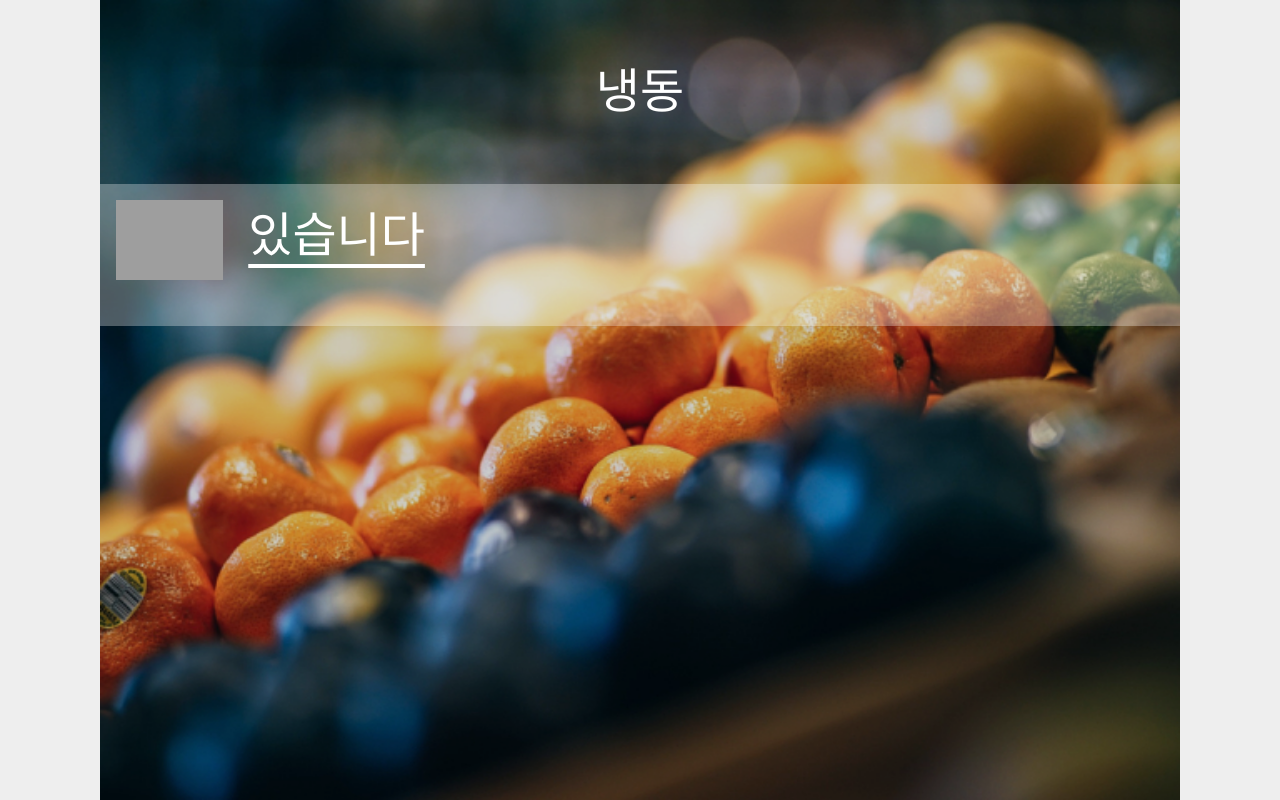
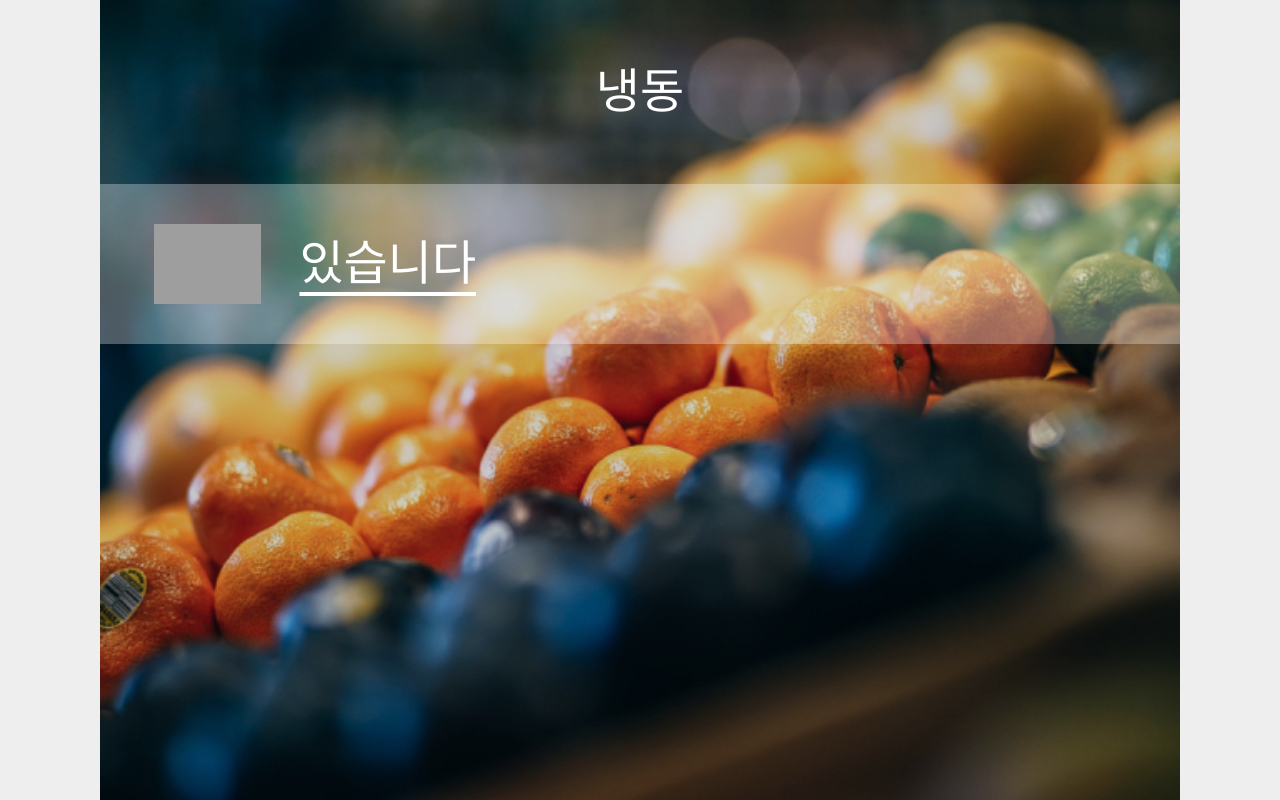
Before and after one commit to hokim2407/RefrigeratorInMyHand, a React (Create React App) app: page /result in a window 1280 px wide. Built offline with nearby package versions, Linux system fonts and the light colour scheme; grey boxes are pictures that could not be loaded; a web font is replaced by a local one.

Commit message:
fix:result-page-css

```diff
--- a/src/fillPage.css
+++ b/src/fillPage.css
@@ -52,8 +52,17 @@ li.list {
   display: flex;
   margin: 0;
   margin-bottom: 10px;
-  height: min(10vw, 9rem);
+  height: min(8vw, 9rem);
   padding: 5px 50px;
   background-color: #00000075;
   justify-content: space-between;
 }
+
+li.list-white {
+  display: flex;
+  margin: 0;
+  background: transparent;
+  height: min(5vw, 4rem);
+  padding: 5px 3rem;
+  justify-content: space-between;
+}
--- a/src/result.js
+++ b/src/result.js
@@ -10,7 +10,7 @@ function Result() {
 
   var year = today.getFullYear();
   var month = ("0" + (today.getMonth() + 1)).slice(-2);
-  var day = ("0" + (today.getDate()) + 6).slice(-2);
+  var day = ("0" + today.getDate() + 6).slice(-2);
 
   let imminentDate = year + "-" + month + "-" + day;
   console.log(imminentDate);
@@ -44,15 +44,14 @@ function Result() {
       image[i] = "./icon/imo-good.png";
     } else if (state === 1) {
       image[i] = "./icon/imo-imminent.png";
-    }
-    else {
+    } else {
       image[i] = "./icon/imo-end.png";
       existence = "유통기한이 지난 제품이 있습니다";
     }
     if (image[checkType] === "./icon/imo-good.png")
       existence = "유통기한 임박 제품이 없습니다";
     if (image[checkType] === "./icon/imo-imminent.png")
-      existence = "유통기한 임박 제품이 있습니다"
+      existence = "유통기한 임박 제품이 있습니다";
     if (image[checkType] === "./icon/imo-end.png")
       existence = "유통기한이 지난 제품이 있습니다";
   });
@@ -68,11 +67,11 @@ function Result() {
       const item = savedItem[key];
       console.log(Type);
       if (item.type === Type)
-        if ((item.date < imminentDate)) {
+        if (item.date < imminentDate) {
           itemList.insertAdjacentHTML(
             "beforeend",
-            `<li id="li-${key}" class="list">
-          <div class="list-text">${item.name}</div>
+            `<li id="li-${key}" class="list-white"  >
+          <div class="list-text">&middot ${item.name}</div>
           <div class="list-text">~${item.date}</div>
         </li>`
           );
@@ -98,8 +97,10 @@ function Result() {
   return (
     <div className="top-block">
       <div className="background fill-background">
-        <div className="dark-background vertical-flex-box "
-          style={{justifyContent: "normal",}}>
+        <div
+          className="dark-background vertical-flex-box "
+          style={{ justifyContent: "normal" }}
+        >
           <div
             style={{
               position: "relative",
@@ -118,7 +119,6 @@ function Result() {
           </div>
           <div
             style={{
-                paddingBottom: "3vw",
               textAlign: "left",
               position: "relative",
               align: "left",
@@ -128,17 +128,20 @@ function Result() {
             <div>
               <div
                 style={{
-                    paddingTop: "1rem",
-                    marginLeft: "1rem",
-                    position: "relative"
-                  }}>
+                  alignItems: "center",
+                  display: "flex",
+                  margin: "1rem",
+                  position: "relative",
+                  height: "8rem",
+                }}
+              >
                 <img
                   className="button-icon"
                   src={`${image[checkType]}`}
                   style={{
                     float: "left",
-                      marginRight: "2vw",
-                      minHeight:"13px"
+                    margin: "0 3vw",
+                    minHeight: "13px",
                   }}
                   alt="아이콘"
                 ></img>
@@ -158,7 +161,7 @@ function Result() {
               <ul>
                 <li
                   style={{
-                      marginTop: "1rem"
+                    marginTop: "1rem",
                   }}
                 >
                   <ul id="item-list" style={{ marginBlockEnd: "0" }}></ul>
```
Lines whose indentation alone changed are shown as unchanged.
